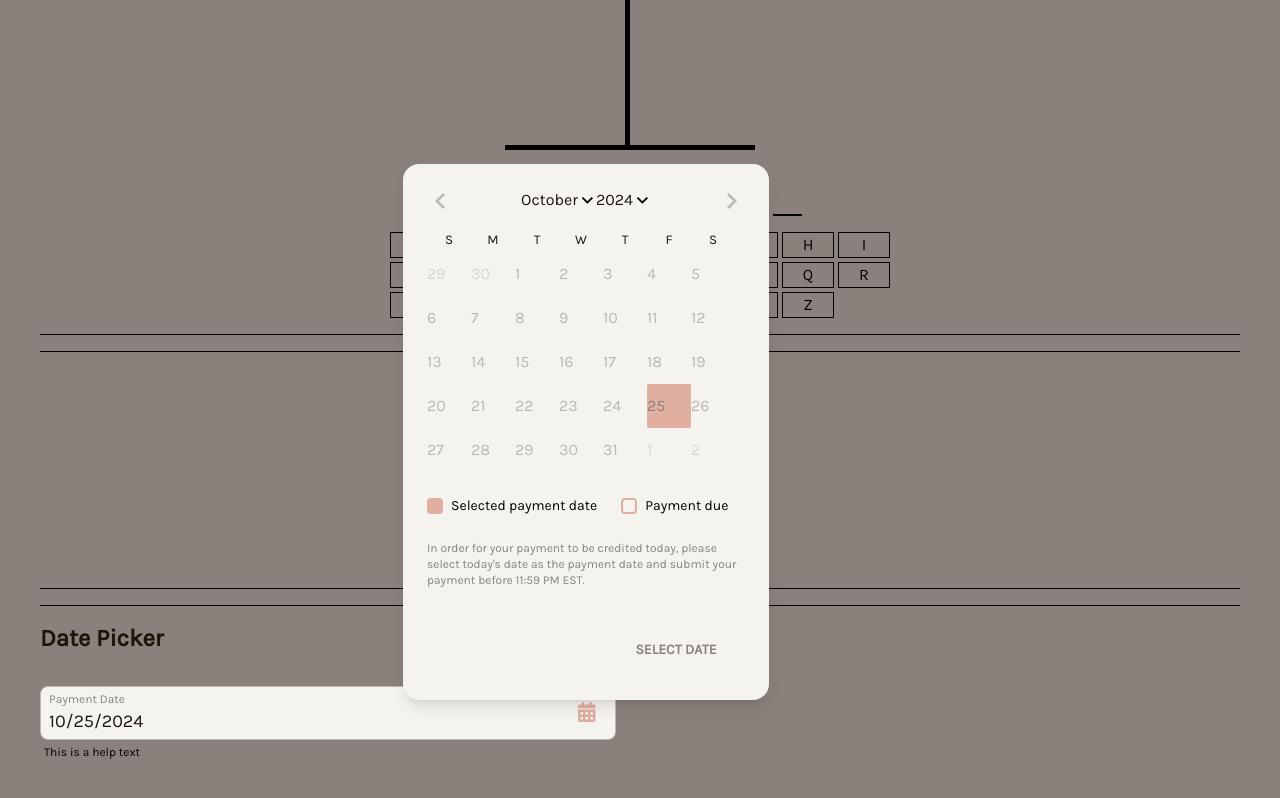
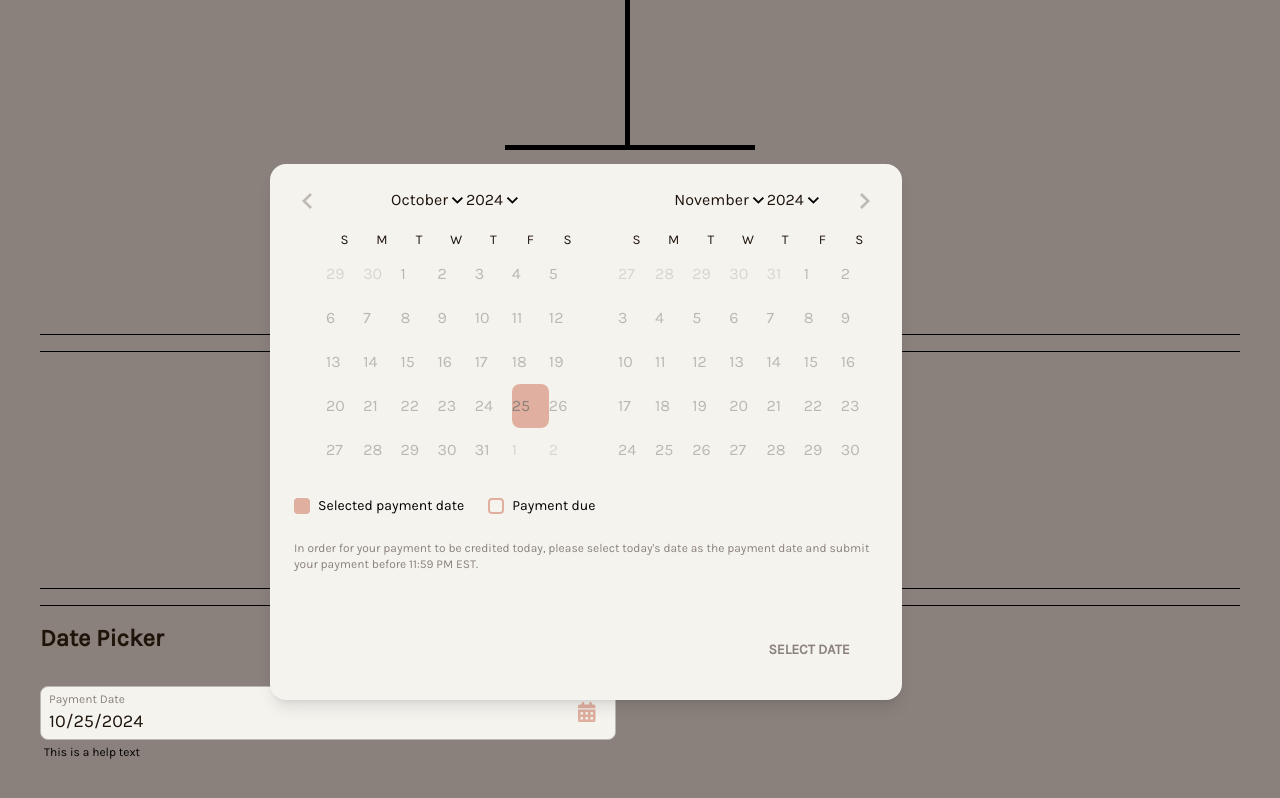
Before and after one commit to jasminepvo/react, a React (Vite) app: page / in a window 1280 px wide. Both pictures are taken after a click on the button 586 px from the left and 1431 px from the top of the page. Shown: the part 717-1515 px from the top of the page. Built offline with nearby package versions, Linux system fonts and the light colour scheme; a web font is replaced by a local one.

Commit message:
captionLayout and numberOfMonths

```diff
--- a/src/components/DatePicker/Calender.tsx
+++ b/src/components/DatePicker/Calender.tsx
@@ -18,12 +18,13 @@ export const Calendar = ({
   paymentDueDate,
   formatters = { formatWeekdayName },
   captionLayout,
+  numberOfMonths = 1,
   ...props
 }: CalendarProps) => {
   const baseStyles = {
     root: 'relative',
-    months: 'relative',
-    day: 'h-11 w-11 text-brown/70 text-base p-0 font-light aria-selected:opacity-100 hover:bg-gray/20 rounded-sm pointer',
+    months: 'flex space-x-8 relative',
+    day: 'h-11 w-11 text-brown/70 text-base p-0 font-light aria-selected:opacity-100 hover:bg-gray/20 pointer rounded-lg',
     month_grid: 'w-100%',
     month_caption: 'text-base text-brown',
     month: 'space-y-4 text-center',
@@ -44,9 +45,9 @@ export const Calendar = ({
     hidden: 'invisible',
     outside: 'opacity-50',
     today: 'text-blush! font-bold!',
-    selected: 'bg-blush text-taupe hover:bg-taupe rounded-sm',
-    range_start: 'bg-blush text-cream rounded-l-sm',
-    range_end: 'bg-blush text-cream rounded-r-sm',
+    selected: 'bg-blush text-taupe hover:bg-taupe rounded-lg',
+    range_start: 'bg-blush text-cream rounded-l-lg',
+    range_end: 'bg-blush text-cream rounded-r-lg',
     range_middle: 'bg-blush/50 text-brown',
     ...classNames,
   };
@@ -91,6 +92,7 @@ export const Calendar = ({
       modifiersClassNames={modifiersClassNames}
       formatters={formatters}
       captionLayout={captionLayout}
+      numberOfMonths={numberOfMonths}
       {...props}
     />
   );
--- a/src/components/DatePicker/DatePicker.tsx
+++ b/src/components/DatePicker/DatePicker.tsx
@@ -40,6 +40,7 @@ const DatePicker = ({
   paymentDueDate,
   showOutsideDays = true,
   captionLayout = 'dropdown',
+  numberOfMonths = 2,
 }: DatePickerProps): JSX.Element => {
   // The currently selected date (uncontrolled mode)
   const [selectedDate, setSelectedDate] = useState<SelectionValue>(null);
@@ -214,7 +215,11 @@ const DatePicker = ({
               </button>
             </Popover.Trigger>
             <Popover.Portal>
-              <Popover.Content className='w-[366px] h-[536px] rounded-2xl bg-cream p-6 shadow-lg'>
+              <Popover.Content
+                className={`${
+                  numberOfMonths === 2 ? 'w-[632px]' : 'w-[366px]'
+                } h-[536px] rounded-2xl bg-cream p-6 shadow-lg`}
+              >
                 <Calendar
                   selected={tempSelectedDate || selectedDateFinal || undefined}
                   onSelect={handleCalendarSelect}
@@ -225,6 +230,7 @@ const DatePicker = ({
                   paymentDueDate={paymentDueDate}
                   showOutsideDays={showOutsideDays}
                   captionLayout={captionLayout}
+                  numberOfMonths={numberOfMonths}
                 />
                 {/* Legend */}
                 <div className='my-6 flex items-center gap-6'>
--- a/src/components/DatePicker/types.ts
+++ b/src/components/DatePicker/types.ts
@@ -13,6 +13,7 @@ export interface CalendarProps extends Pick<React.ComponentProps<typeof DayPicke
     maxDate?: Date;
     paymentDueDate?: Date;
     captionLayout?: 'dropdown' | 'label' | 'dropdown-months' | 'dropdown-years';
+    numberOfMonths?: 1 | 2;
 }
 
 export interface ValidateDateInputProps {
@@ -48,4 +49,7 @@ export interface DatePickerProps {
     paymentDueDate?: Date;
     showOutsideDays?: boolean;
     captionLayout?: 'dropdown' | 'label' | 'dropdown-months' | 'dropdown-years';
+    numberOfMonths?: 1 | 2;
+    modalWidth?: string;
+    modalHeight?: string;
 }
```
Also changed, not shown: 2 other files (tests, documents, lock files or other folders).
